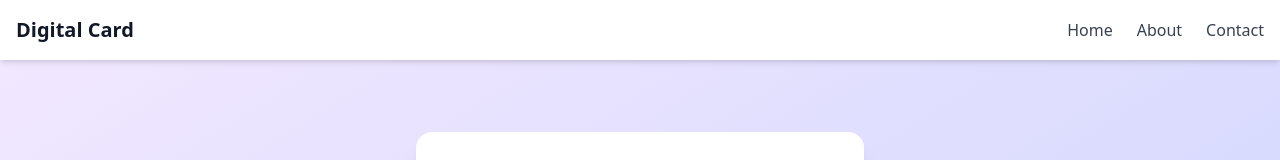
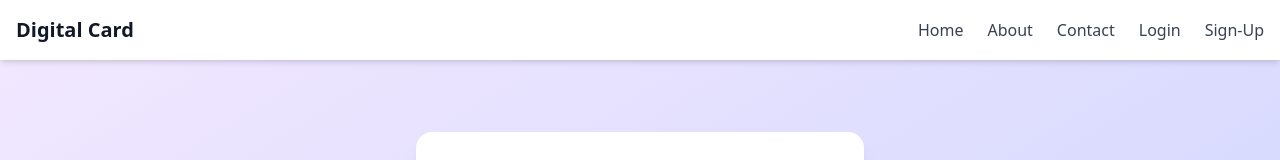
Before and after one commit to Crystal-technology/Visiting-card-front-end, a Next.js app: page /sign-up in a window 1280 px wide. Shown: the top 160 px of the page. Built offline with nearby package versions, Linux system fonts and the light colour scheme.

Commit message:
login sign up button added

```diff
--- a/src/components/header/header.jsx
+++ b/src/components/header/header.jsx
@@ -48,15 +48,20 @@ export default function Header() {
           <Link href="/contact-us" className="text-gray-700 hover:text-blue-600">
             Contact
           </Link>
+          <Link href="/login" className="text-gray-700 hover:text-blue-600">
+            Login
+          </Link>
+          <Link href="/sign-up" className="text-gray-700 hover:text-blue-600">
+            Sign-Up
+          </Link>
         </nav>
       </div>
 
       {/* Mobile Menu Slide-in from Right */}
       <div
         ref={menuRef}
-        className={`fixed top-0 right-0 h-full w-2/3 max-w-xs bg-white shadow-lg transform transition-transform duration-300 ease-in-out ${
-          isOpen ? "translate-x-0" : "translate-x-full"
-        } md:hidden`}
+        className={`fixed top-0 right-0 h-full w-2/3 max-w-xs bg-white shadow-lg transform transition-transform duration-300 ease-in-out ${isOpen ? "translate-x-0" : "translate-x-full"
+          } md:hidden`}
       >
         <button
           className="absolute top-4 right-4 text-gray-900"
```
